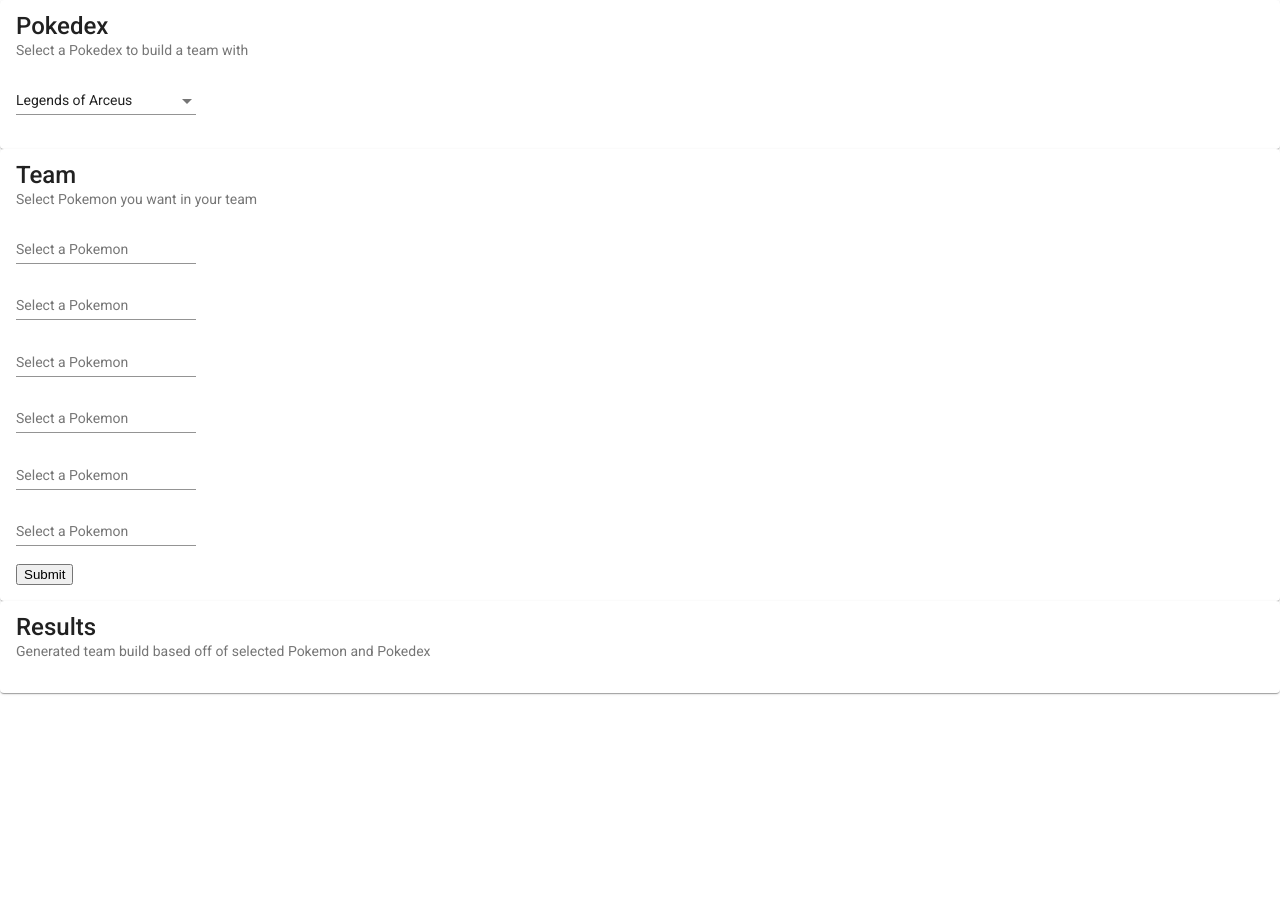
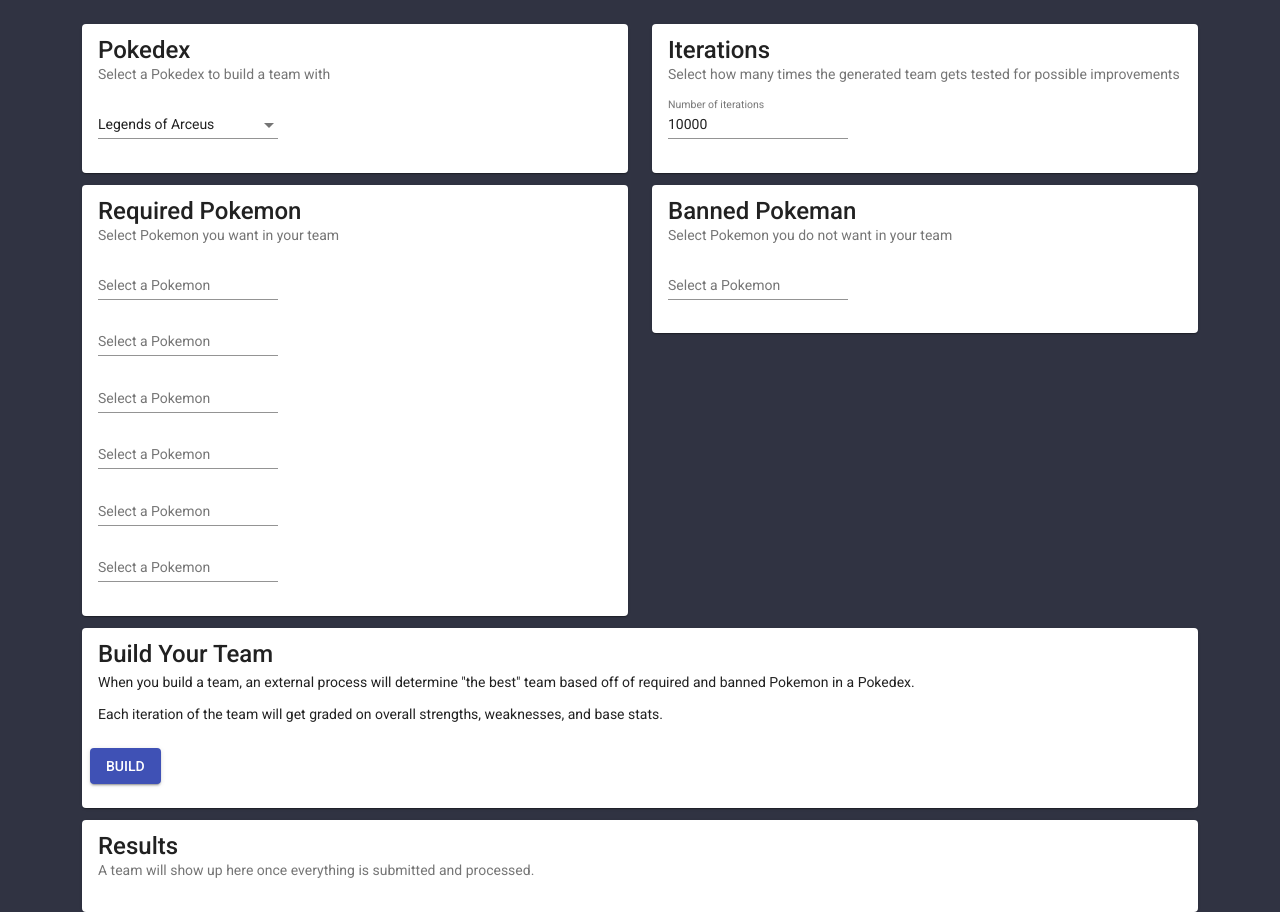
Before and after one commit to ericsienk/poke-team-builder, an Angular app: page / in a window 1280 px wide. Before the commit the page ends 800 px from the top, so only its background shows below. Built offline with nearby package versions, Linux system fonts and the light colour scheme.

Commit message:
feat: iterations input and sprites

```diff
--- a/scratch/team-builder/cleanup.js
+++ b/scratch/team-builder/cleanup.js
@@ -23,6 +23,7 @@
       mapped = {
         ...mapped,
         ...legendsAltMap[poke.oob.dex_number],
+        tag: '-hisuian',
       }
     }
 
--- a/src/app/app.component.html
+++ b/src/app/app.component.html
@@ -1,6 +1,8 @@
 <div>
 <form novalidate [formGroup]="teamForm" (ngSubmit)="onSubmit()">
-  <div>
+    <div class="container">
+  <div class="row">
+    <div class="col-md-6">
       <mat-card>
         <mat-card-title>Pokedex</mat-card-title>
         <mat-card-subtitle>Select a Pokedex to build a team with</mat-card-subtitle>
@@ -12,8 +14,26 @@
           </mat-form-field>
         </mat-card-content>
       </mat-card>
+    </div>
+    <div class="col-md-6">
       <mat-card>
-    <mat-card-title>Team</mat-card-title>
+        <mat-card-title>Iterations</mat-card-title>
+        <mat-card-subtitle>Select how many times the generated team gets tested for possible improvements</mat-card-subtitle>
+        <mat-card-content>
+          <mat-form-field >
+            <mat-label>Number of iterations</mat-label>
+          <input matInput type="number" formControlName="iterations" [(ngModel)]="this.iterations">
+          </mat-form-field>
+        </mat-card-content>
+      </mat-card>
+    </div>
+  </div>
+</div>
+    <div class="container">
+    <div class="row">
+      <div class="col-md-6">
+      <mat-card>
+        <mat-card-title>Required Pokemon</mat-card-title>
         <mat-card-subtitle>Select Pokemon you want in your team</mat-card-subtitle>
         <mat-card-content>
           <div formArrayName="members">
@@ -22,7 +42,7 @@
                 <mat-form-field>
                   <input type="text" (blur)="this.memberBlur($event)" placeholder="Select a Pokemon" matInput formControlName="member"  [matAutocomplete]="auto">
                   <mat-autocomplete #auto="matAutocomplete" [displayWith]="displayFn">
-                      <mat-option *ngFor="let option of (filterPokemon | async)![i]" [value]="option">
+                    <mat-option *ngFor="let option of (filterPokemonRequired | async)![i]" [value]="option">
                       {{option.name}}
                     </mat-option>
                   </mat-autocomplete>
@@ -30,19 +50,69 @@
               </div>
             </div>
           </div>
-            <p><button type="submit">Submit</button></p>
         </mat-card-content>
+      </mat-card>
+      </div>
+      <div class="col-md-6">
+        <mat-card>
+          <mat-card-title>Banned Pokeman</mat-card-title>
+          <mat-card-subtitle>Select Pokemon you do not want in your team</mat-card-subtitle>
+          <mat-card-content>
+            <div formArrayName="banned" style="display: inline-block;">
+              <div *ngFor="let ban of this.banned.controls; let i=index">
+                <div [formGroupName]="i">
+                  <mat-form-field>
+                    <input type="text" placeholder="Select a Pokemon" matInput formControlName="member"  [matAutocomplete]="auto">
+                    <mat-autocomplete #auto="matAutocomplete" [displayWith]="displayFn">
+                      <mat-option *ngFor="let option of (filterPokemonBanned | async)![i]" [value]="option">
+                        {{option.name}}
+                      </mat-option>
+                    </mat-autocomplete>
+                  </mat-form-field>
+                </div>
+              </div>
+            </div>
+            <button style="display: inline-block;" *ngIf="this.banned.controls[0].value?.member" (click)="addToBanList(this.banned.controls[0].value.member)" mat-button type="button">ADD</button>
+            <div *ngFor="let banned of this.banList; let i=index">
+              {{banned}}<button type="button" (click)="removeFromBanList(i)" mat-button>REMOVE</button>
+            </div>
+          </mat-card-content>
+        </mat-card>
+      </div>
+    </div>
+    </div>
+    <div class="container">
+      <mat-card>
+        <mat-card-content>
+          <mat-card-title>Build Your Team</mat-card-title>
+          <p>When you build a team, an external process will determine "the best" team based off of required and banned Pokemon in a Pokedex.</p>
+          <p>Each iteration of the team will get graded on overall strengths, weaknesses, and base stats.</p>
+        </mat-card-content>
+        <mat-card-actions>
+          <button mat-button mat-raised-button color="primary">BUILD</button>
+        </mat-card-actions>
+        <mat-card-footer>
+          <mat-progress-bar *ngIf="loading" mode="indeterminate"></mat-progress-bar>
+        </mat-card-footer>
       </mat-card>
     </div>
 </form>
 </div>
-<div>
+<div class="container">
   <mat-card>
     <mat-card-title>Results</mat-card-title>
-    <mat-card-subtitle>Generated team build based off of selected Pokemon and Pokedex</mat-card-subtitle>
+    <mat-card-subtitle>
+       <div *ngIf="!builtTeam.length">A team will show up here once everything is submitted and processed.</div>
+    </mat-card-subtitle>
     <mat-card-content>
+      <div *ngIf="builtTeam.length">
+        <div *ngFor="let member of builtTeam" class="member">
+          <img class="member-sprite" src="{{getSpriteUrl(member)}}"/>
           <div>
-        <p *ngFor="let member of builtTeam">{{member.name}}</p>
+            <div>{{member.name}}</div>
+            <div><img *ngFor="let type of member.types" src="https://www.serebii.net/pokedex-bw/type/{{type.toLowerCase()}}.gif"></div>
+          </div>
+        </div>
       </div>
     </mat-card-content>
   </mat-card>
--- a/src/app/app.component.ts
+++ b/src/app/app.component.ts
@@ -1,9 +1,17 @@
 import { Component } from '@angular/core';
 import LegendsArceusDex from '../assets/legends-arceus-dex.json';
 import NationalDex from '../assets/national-dex.json';
-import { FormGroup, FormControl,FormArray, FormBuilder } from '@angular/forms'
+import { FormGroup, FormControl, FormArray, FormBuilder } from '@angular/forms'
 import { Observable } from 'rxjs';
 import { map, startWith } from 'rxjs/operators'
+const HP = 'hp',
+  ATTACK = 'atk',
+  DEFENSE = 'def',
+  SPECIAL_ATK = 'spa',
+  SPECIAL_DEF = 'spd',
+  SPEED = 'spe';
+
+const STATS = [HP, ATTACK, DEFENSE, SPECIAL_ATK, SPECIAL_DEF, SPEED];
 
 @Component({
   selector: 'app-root',
@@ -12,44 +20,60 @@
 })
 export class AppComponent {
   title: string = 'Team Builder';
-
   dexList: any[];
-
   dex: any;
-
   team: any[] = new Array<any>(6).fill(true).map(() => ({}));
-
   worker: any;
-
   teamForm: FormGroup;
-
-  public filterPokemon: Observable<any>;
-
+  filterPokemonRequired: Observable<any>;
+  filterPokemonBanned: Observable<any>;
   builtTeam: any[] = [];
+  iterations = 10000;
+  banList: any[] = [];
+  loading = false;
+  baseSpriteUrlMapper: any = {
+    'Legends of Arceus': 'https://img.pokemondb.net/sprites/legends-arceus/normal',
+    'National': 'https://img.pokemondb.net/sprites/home/normal',
+  };
+  baseSpriteUrl: string = this.baseSpriteUrlMapper['Legends of Arceus'];
 
   constructor(private fb: FormBuilder) {
-    this.dexList =  [
-      { name: 'Legends of Arceus', value: LegendsArceusDex },
-      { name: 'National', value: NationalDex },
+    this.dexList = [
+      { name: 'Legends of Arceus', value: this.filterPokdex(LegendsArceusDex) },
+      { name: 'National', value: this.filterPokdex(NationalDex) },
     ];
     this.dex = this.dexList[0].value;
-    this.teamForm = new FormGroup({ pokedex: new FormControl(), members: new FormArray([]) });
+    this.teamForm = new FormGroup({
+      pokedex: new FormControl(),
+      members: new FormArray([]),
+      iterations: new FormControl(),
+      banned: new FormArray([]),
+    });
 
     this.resetMembers();
+    this.resetBanned();
     this.pokedex.setValue(this.dexList[0].value);
 
-   this.filterPokemon = this.members.valueChanges
-     .pipe(
-       startWith([{ member: "" }]),
-       map(values => values.map((value: any) => typeof value === 'string' ? value : value.member)),
-       map(values => values.map((name: any) => name ? this._filterPokemon(name) : this.dex)),
-    );
+    this.filterPokemonRequired = this.members.valueChanges
+      .pipe(
+        startWith([{ member: "" }]),
+        map(values => values.map((value: any) => typeof value === 'string' ? value : value.member)),
+        map(values => values.map((name: any) => name ? this._filterPokemonRequired(name) : this.dex))
+      );
+
+      this.filterPokemonBanned = this.banned.valueChanges
+      .pipe(
+        startWith([{ member: "" }]),
+        map(values => values.map((value: any) => typeof value === 'string' ? value : value.member)),
+        map(values => values.map((name: any) => name ? this._filterPokemonRequired(name) : this.dex))
+      );
 
     if (typeof Worker !== 'undefined') {
-      // Create a new
       this.worker = new Worker(new URL('./app.worker', import.meta.url));
-      this.worker.onmessage = ({data}: any, more: any) => {
+
+      this.worker.onmessage = ({ data }: any, more: any) => {
         this.builtTeam = data.team;
+        this.loading = false;
       };
     } else {
       alert('Hey your browser is too old for this webpage!');
@@ -63,39 +87,80 @@
     })
   }
 
-  get members() : FormArray {
+  resetBanned() {
+    while (this.banned.length) {
+      this.banned.removeAt(0);
+    }
+    this.banned.push(new FormGroup({ member: new FormControl('') }));
+  }
+
+  get banned(): FormArray {
+    return this.teamForm.get("banned") as FormArray;
+  }
+
+  get members(): FormArray {
     return this.teamForm.get("members") as FormArray;
   }
 
-  get pokedex(): FormArray {
-    return this.teamForm.get("pokedex") as FormArray;
+  get pokedex(): FormControl {
+    return this.teamForm.get("pokedex") as FormControl;
+  }
+
+  filterPokdex(pokedex: any) {
+    return pokedex.filter((x: any) => {
+      if (!x.oob || !x.oob.evos.length && x.oob.dex_number > 0) {
+        let total = this._getTotalStats(x);
+        if (total <= 601) {
+          return true;
+        }
+      }
+      return false;
+    });
+  }
+
+  _getTotalStats(statsObject: any) {
+    return STATS.reduce((total, stat) => total + statsObject[stat], 0);
   }
 
   onSubmit() {
+    this.loading = true;
     this.members.controls.forEach((control) => {
       if (control.value.member.length) {
         control.reset();
       }
     });
     console.log(this.teamForm.value);
+
     const team = this.members.controls.filter((group) => group.value.member?.name).map((control) => control.value.member.name);
     console.log(team);
-    const payload = { pokemon: this.dex, team };
+    const payload = { pokemon: this.dex, team, banList: this.banList, iterations: Math.max(this.iterations, 1) };
     console.log(payload);
     this.worker.postMessage(payload);
   }
 
   selectedDex(event: any) {
     this.resetMembers();
+    this.resetBanned();
+    const { name } = this.dexList.find(({ value }) => value === this.dex);
+    this.baseSpriteUrl = this.baseSpriteUrlMapper[name];
   }
 
   memberBlur(event: any) {
     console.log(event);
-
   }
 
-  private _filterPokemon(name: string) {
-    if(typeof name !=='string') return [];
+  addToBanList(member: any) {
+    console.log(member);
+    this.banList.push(member.name);
+    this.resetBanned();
+  }
+
+  removeFromBanList(index: any) {
+    this.banList.splice(index, 1);
+  }
+
+  private _filterPokemonRequired(name: string) {
+    if (typeof name !== 'string') return [];
     const _filterValue = name.toLowerCase();
     return this.dex.filter((d: any) => d.name.toLowerCase().includes(_filterValue));
   }
@@ -103,4 +168,9 @@
   public displayFn(obj: any): string {
     return obj ? obj.name : '';
   }
+
+  public getSpriteUrl(member: any) {
+    const name = member.name.toLowerCase().replace(' ', '').replace('.', '-');
+    return `${this.baseSpriteUrl}/${name + (member.tag ? member.tag : '')}.png`
+  }
 }
--- a/src/app/app.module.ts
+++ b/src/app/app.module.ts
@@ -11,6 +11,8 @@
 import {MatFormFieldModule} from '@angular/material/form-field';
 import {FormsModule, ReactiveFormsModule} from '@angular/forms';
 import {MatInputModule} from '@angular/material/input';
+import { MatProgressBarModule } from '@angular/material/progress-bar';
+import {MatButtonModule} from '@angular/material/button';
 
 @NgModule({
   declarations: [
@@ -27,7 +29,9 @@
     MatFormFieldModule,
     FormsModule,
     ReactiveFormsModule,
-    MatInputModule
+    MatInputModule,
+    MatProgressBarModule,
+    MatButtonModule
   ],
   providers: [],
   bootstrap: [AppComponent]
--- a/src/index.html
+++ b/src/index.html
@@ -9,6 +9,7 @@
   <link rel="preconnect" href="https://fonts.gstatic.com">
   <link href="https://fonts.googleapis.com/css2?family=Roboto:wght@300;400;500&display=swap" rel="stylesheet">
   <link href="https://fonts.googleapis.com/icon?family=Material+Icons" rel="stylesheet">
+  <link href="https://cdn.jsdelivr.net/npm/bootstrap@5.1.3/dist/css/bootstrap.min.css" rel="stylesheet" integrity="sha384-1BmE4kWBq78iYhFldvKuhfTAU6auU8tT94WrHftjDbrCEXSU1oBoqyl2QvZ6jIW3" crossorigin="anonymous">
 </head>
 <body class="mat-typography">
   <app-root></app-root>
--- a/src/styles.css
+++ b/src/styles.css
@@ -1,4 +1,18 @@
 /* You can add global styles to this file, and also import other style files */
 
-html, body { height: 100%; }
-body { margin: 0; font-family: Roboto, "Helvetica Neue", sans-serif; }
+html, body { height: 100%; padding-top: .75rem; }
+body { margin: 0; font-family: Roboto, "Helvetica Neue", sans-serif; background: #303342; }
+
+mat-card {
+  margin-bottom: .75rem;
+}
+
+.member-sprite {
+  height: 4rem;
+}
+
+.member {
+  text-align: center;
+  padding: .75rem;
+  display: inline-block;
+}
--- a/tsconfig.app.json
+++ b/tsconfig.app.json
@@ -1,4 +1,3 @@
-/* To learn more about this file see: https://angular.io/config/tsconfig. */
 {
   "extends": "./tsconfig.json",
   "compilerOptions": {
--- a/tsconfig.json
+++ b/tsconfig.json
@@ -1,4 +1,3 @@
-/* To learn more about this file see: https://angular.io/config/tsconfig. */
 {
   "compileOnSave": false,
   "compilerOptions": {
```
Also changed, not shown: scratch/team-builder/legends-arceus-dex.json, src/assets/legends-arceus-dex.json. Lines whose indentation alone changed are shown as unchanged.
